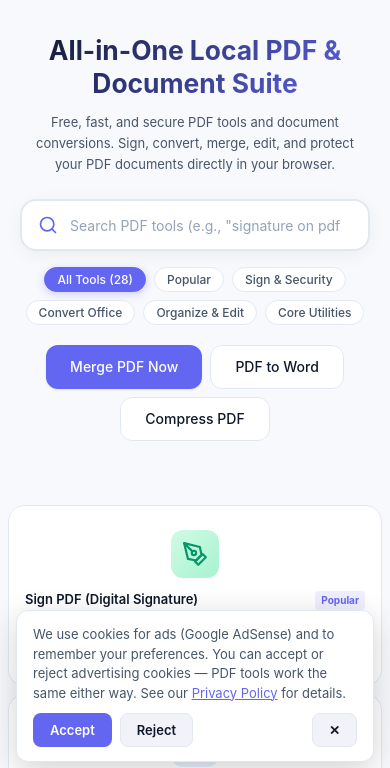
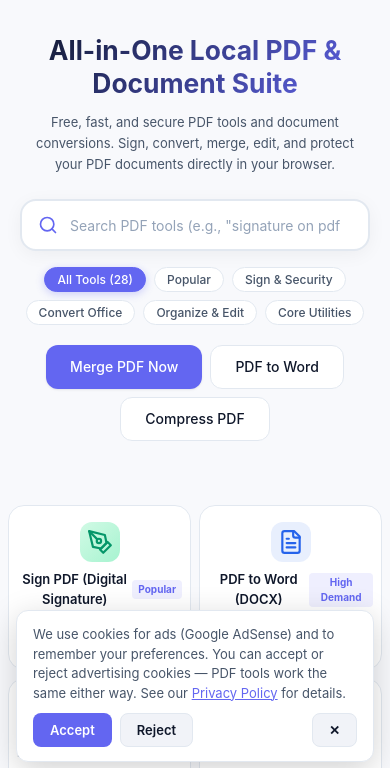
Before and after one commit to waqarmughal865-tech/pdfhome, a website built with Vite: page index.html in a window 390 px wide. Shown: the part 66-834 px from the top of the page. Built offline with nearby package versions, Linux system fonts and the light colour scheme.

Commit message:
Mobile: 2-column tool grid + icon alignment fix
- On phones (<=480px) tool cards now show in a compact 2-column grid
  instead of a single-column list; desktop layout untouched
- Compact card styling for small screens (smaller padding/icon, 2-line
  description clamp)
- Fix slight SVG baseline misalignment inside tool-card icon boxes

```diff
--- a/src/styles/tools.css
+++ b/src/styles/tools.css
@@ -857,8 +857,36 @@
   }
 
   .home__tools {
-    grid-template-columns: 1fr;
+    grid-template-columns: repeat(2, 1fr);
     gap: var(--space-2);
+  }
+
+  /* Compact 2-column cards on phones */
+  .home__tools .tool-card {
+    padding: var(--space-4) var(--space-2);
+    gap: var(--space-2);
+  }
+
+  .home__tools .tool-card__icon {
+    width: 40px;
+    height: 40px;
+  }
+
+  .home__tools .tool-card__name {
+    font-size: var(--text-sm);
+  }
+
+  .home__tools .tool-card__desc {
+    font-size: 11px;
+    display: -webkit-box;
+    -webkit-line-clamp: 2;
+    -webkit-box-orient: vertical;
+    overflow: hidden;
+  }
+
+  /* Fix slight SVG baseline misalignment inside icon boxes */
+  .tool-card__icon svg {
+    display: block;
   }
 
   .search-container {
```
